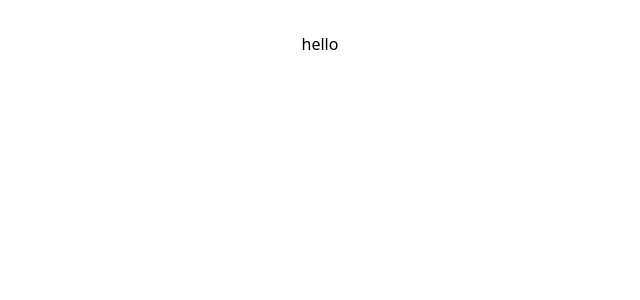
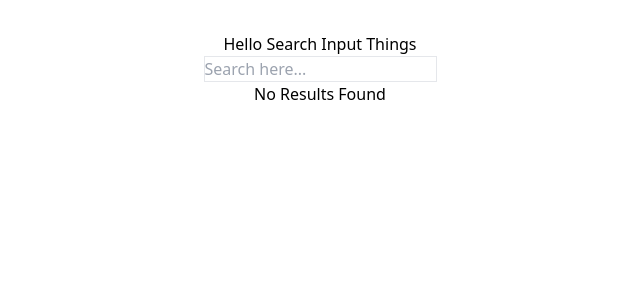
Before and after one commit to NEVIL77/Learning-New-Things, a React (Vite) app: page / in a window 1280 px wide. Shown: the top 300 px of the page, without its empty margins (320-960 px from the left). Built offline with nearby package versions, Linux system fonts and the light colour scheme.

Commit message:
search Bar differently

```diff
--- a/src/component/FilterLetterbyLetter/FilterLetterbyLetter.jsx
+++ b/src/component/FilterLetterbyLetter/FilterLetterbyLetter.jsx
@@ -1,9 +1,70 @@
+import { data } from "autoprefixer";
+import React, { useEffect, useState } from "react"
+
+const users = [
+    { id: 1, name: 'Al' },
+    { id: 2, name: 'Ali' },
+    { id: 3, name: 'rla' },
+    { id: 4, name: 'ble' },
+    { id: 5, name: 'clf' },
+    { id: 6, name: 'Alg' },
+    { id: 7, name: 'Allh' },
+    { id: 8, name: 'Alrk' },
+    { id: 9, name: 'Alal' },
+    { id: 10, name: 'Alsm' }
+];
+let resLength = 0
 const FilterLetterbyLetter = ()=>{
+
+    const [result,setResult] = useState([])
+    useEffect(()=>{
+    },[result])
+
+    const handleSearch = (e) => {
+        const search = e.target.value.trim().toLowerCase();
+
+        console.log(">>",search)
+        if (search != '') {
+
+            const response = users.filter((obj) => {
+                if(obj.name.toLowerCase().startsWith(search)){
+                    resLength = search.length
+                    return obj.name.toLowerCase().startsWith(search)
+                }
+                else{
+                    return obj.name.toLowerCase().startsWith(search.substring(0,resLength))
+                }
+            });
+            setResult(response);
+        } else {
+            setResult(users);
+        }
+    };
+
     return (
-        <>
-            <div> hello</div>
-        </>
-    )
+    <>
+        <div>Hello Search Input Things</div>
+        <input
+            type="text"
+            placeholder="Search here..."
+            onChange={handleSearch}
+            className="border"
+        />
+
+        {result.length > 0 ? (
+            result.map((res, index) => (
+                <div key={index}>{res.name}</div>
+            ))
+        ) : (
+            <div>No Results Found</div>
+        )}
+    </>
+)
 }
 
 export default FilterLetterbyLetter
+
+// two way to find the result
+// 1.search thing presenent inside the long word
+// 2. search thing starting with the word
+//    ->  match with the name and if dont match then return the thing which is match
```
